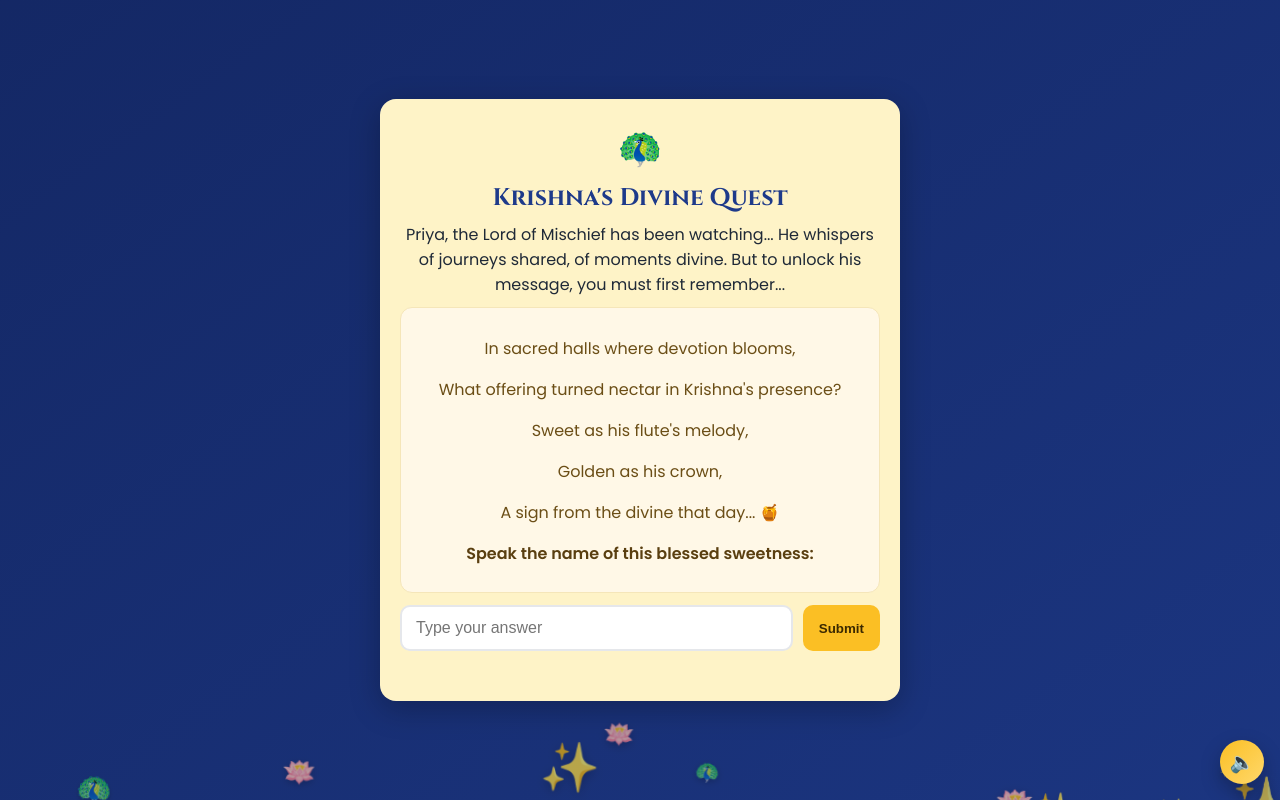
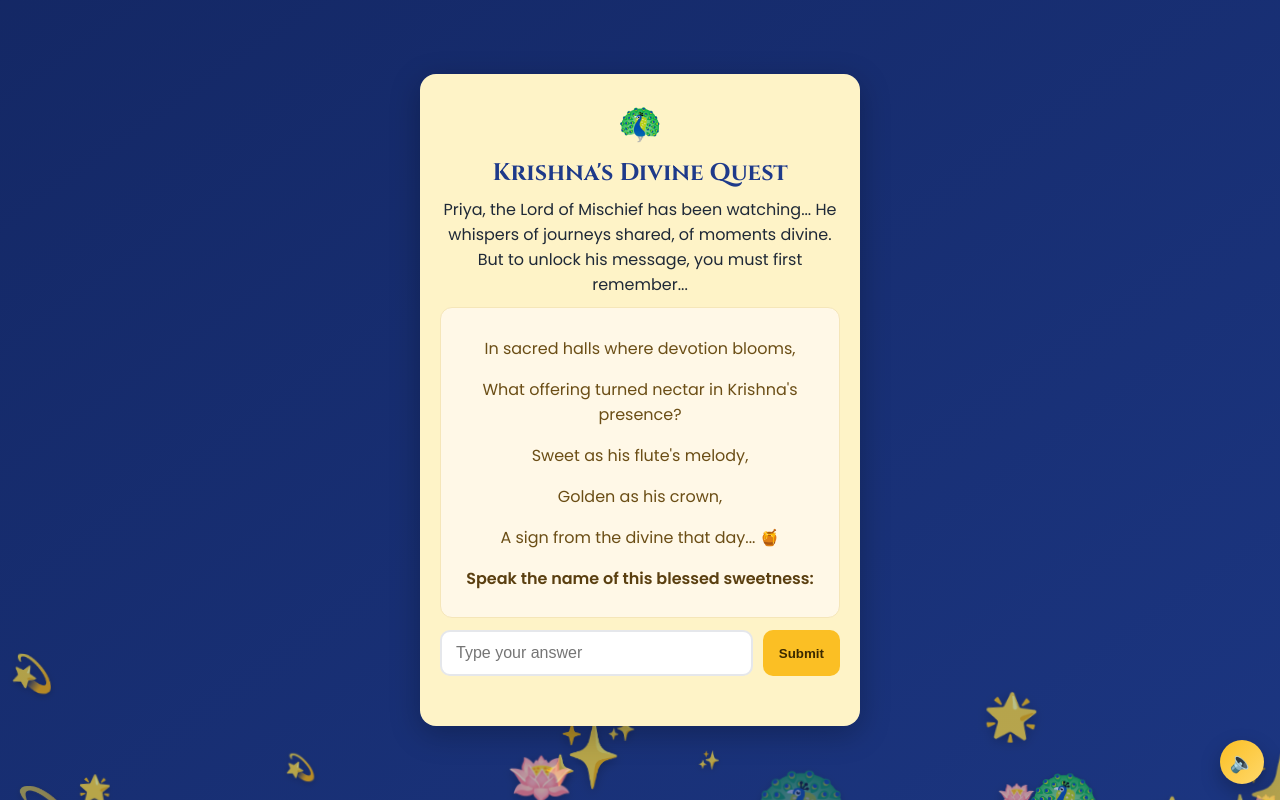
Before and after one commit to kush0511/krishna-quest, a plain HTML site: page index.html in a window 1280 px wide. Drawn offline with Linux system fonts and the light colour scheme.

Commit message:
UI: smaller main card; larger/diverse background emojis (more, bigger, faster)

```diff
--- a/script.js
+++ b/script.js
@@ -150,23 +150,25 @@
   function spawnSparkles() {
     const decor = document.getElementById('decor');
     if (!decor) return;
-    const EMOJIS = ['✨', '🦚', '🪷'];
-    const COUNT = 18;
+    const EMOJIS = ['✨', '🦚', '🪷', '🌟', '💫'];
+    const COUNT = 24;
     for (let i = 0; i < COUNT; i++) {
       const el = document.createElement('div');
       el.className = 'sparkle';
       el.textContent = EMOJIS[i % EMOJIS.length];
       const left = Math.random() * 100;
       const delay = Math.random() * 6;
-      const duration = 16 + Math.random() * 16;
+      const duration = 14 + Math.random() * 18; // slightly faster variety
       let size;
       const bucket = Math.random();
-      if (bucket < 0.33) {
-        size = 18 + Math.floor(Math.random() * 14); // 18-32px
-      } else if (bucket < 0.66) {
+      if (bucket < 0.25) {
+        size = 16 + Math.floor(Math.random() * 14); // 16-30px
+      } else if (bucket < 0.5) {
         size = 28 + Math.floor(Math.random() * 20); // 28-48px
+      } else if (bucket < 0.8) {
+        size = 40 + Math.floor(Math.random() * 24); // 40-64px
       } else {
-        size = 48 + Math.floor(Math.random() * 24); // 48-72px
+        size = 64 + Math.floor(Math.random() * 28); // 64-92px (hero sparkles)
       }
       el.style.left = left + 'vw';
       el.style.animationDelay = delay + 's, ' + Math.random() * 2 + 's';
--- a/styles.css
+++ b/styles.css
@@ -51,8 +51,8 @@ body {
 @keyframes floatUp {
   0% { transform: translateY(0) translateX(0) rotate(0deg); opacity: 0; }
   10% { opacity: 0.7; }
-  50% { transform: translateY(-55vh) translateX(12px) rotate(8deg); }
-  100% { transform: translateY(-110vh) translateX(-12px) rotate(-8deg); opacity: 0; }
+  50% { transform: translateY(-55vh) translateX(24px) rotate(10deg); }
+  100% { transform: translateY(-110vh) translateX(-24px) rotate(-10deg); opacity: 0; }
 }
 
 @keyframes shimmer {
@@ -95,10 +95,10 @@ body {
 
 .card {
   width: 100%;
-  max-width: 420px;
+  max-width: 360px;
   background: var(--cream);
   border-radius: 16px;
-  padding: 20px 18px;
+  padding: 16px 14px;
   box-shadow: 0 8px 30px rgba(0, 0, 0, 0.25);
   transform: translateY(8px);
   opacity: 0;
@@ -282,6 +282,6 @@ body {
 /* Desktop */
 @media (min-width: 769px) {
   .card {
-    max-width: 520px;
+    max-width: 440px;
   }
 }
```
